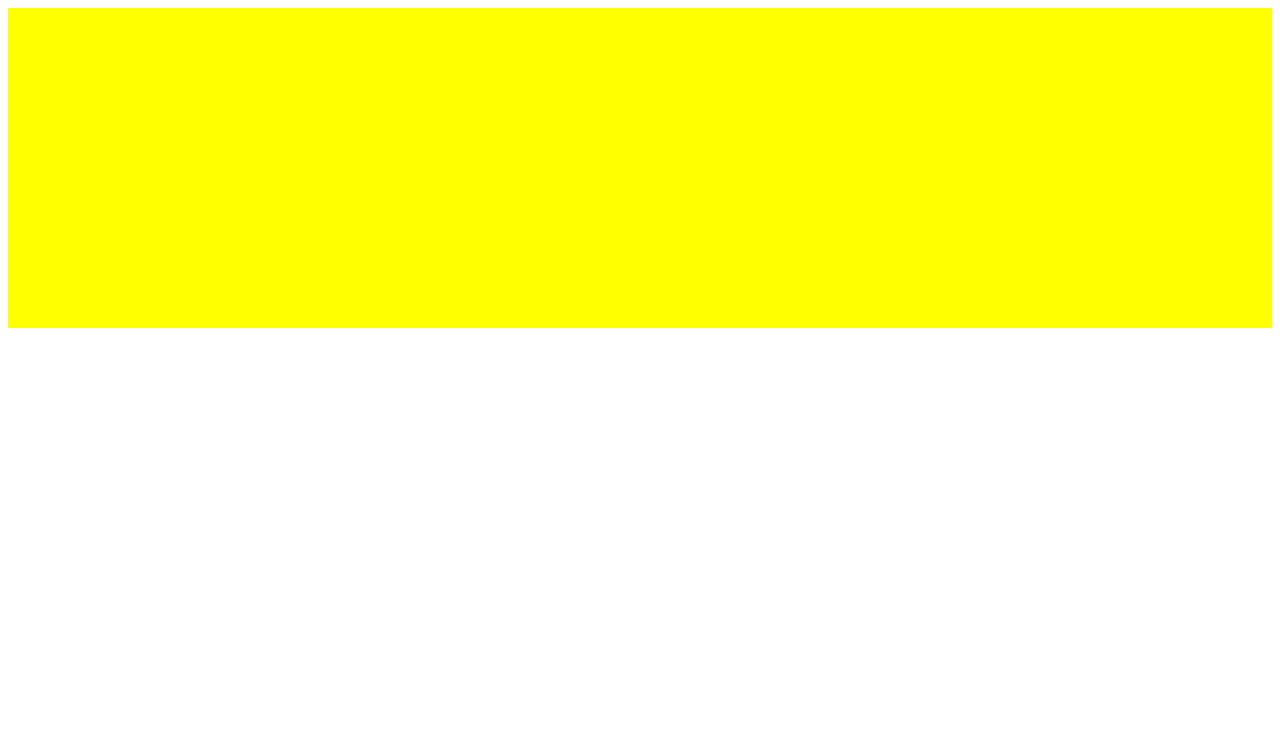
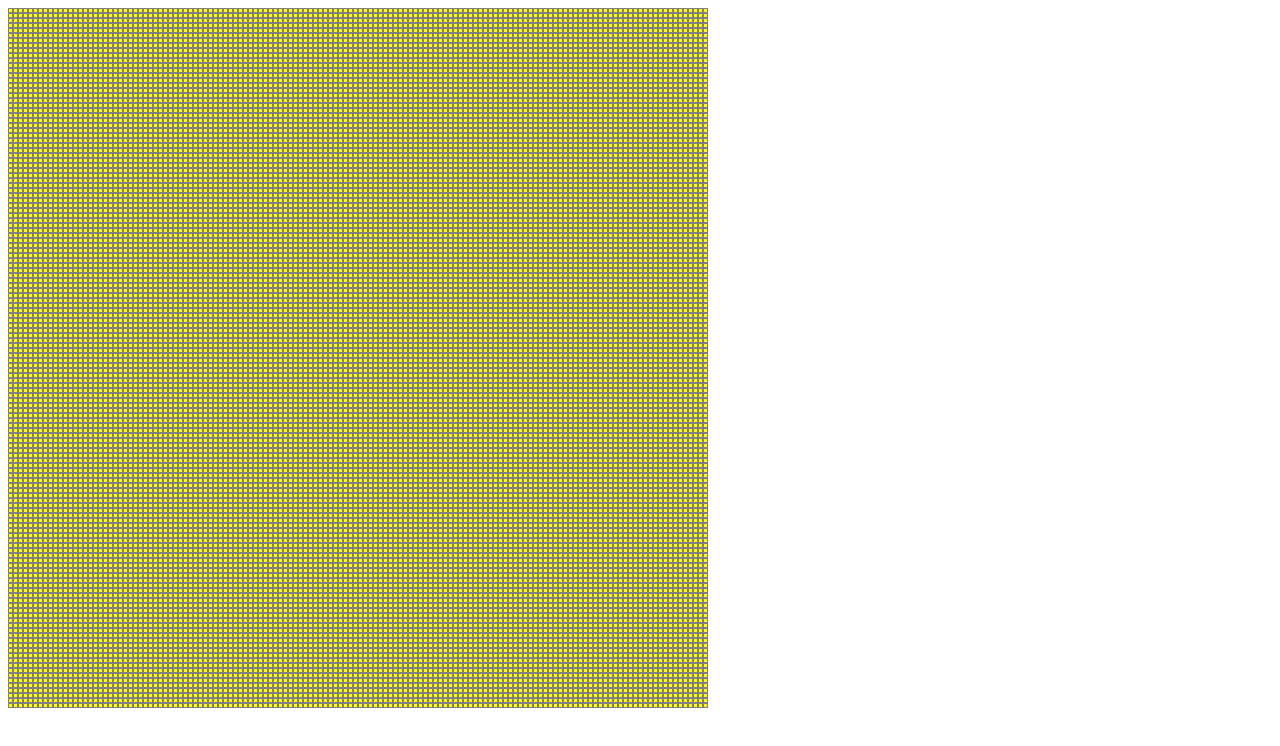
Before and after one commit to rohitkay/etch-a-sketch, a plain HTML site: page index.html in a window 1280 px wide. Drawn offline with Linux system fonts and the light colour scheme.

Commit message:
Complete createGrid functionality

```diff
--- a/index.html
+++ b/index.html
@@ -4,11 +4,13 @@
     <meta charset="UTF-8">
     <meta name="viewport" content="width=device-width, initial-scale=1.0">
     <title>Document</title>
+    <link rel="stylesheet" href="./style.css">
 </head>
 <body>
     <script src="./script.js" defer></script>
     <div class="container">
 
+
     </div>
 </body>
 </html>
--- a/script.js
+++ b/script.js
@@ -1,15 +1,23 @@
 const container1 = document.querySelector(".container");
 
 function createGrid(width){
-    for(i=1;i<=width;i++){
-        let square = document.createElement("div");
-        squareWidth = 800 / width;
-        console.log(squareWidth);
-        square.style.width = `${squareWidth}px`;
-        square.style.border = "solid 2px black";
-        square.style.cssText = "background-color:yellow; height:20px;"
-        container1.appendChild(square);
+    for(j=1;j<=width;j++){
+        for(i=1;i<=width;i++){
+            const square = document.createElement("div");
+            squareWidth = 700 / width;
+            console.log(squareWidth);
+            square.style.width = `${squareWidth}px`;
+            console.log(square.style.width)
+            square.style.border = "solid 0.01px grey";
+            square.style.backgroundColor = "yellow"
+            square.style.height = `${squareWidth}px`;
+            container1.appendChild(square);
+            square.style.padding = "0px"
+            square.style.margin = "0px"
+
+        }
+
     }
 }
 
-createGrid(16);
+createGrid(140);
--- a/style.css
+++ b/style.css
@@ -0,0 +1,13 @@
+.container{
+    display:flex;
+    flex-direction:row;
+    flex-wrap: wrap;
+    width:700px;
+    margin: 0;
+    padding: 0;
+    gap:0px;
+}
+.container div{
+    flex-shrink: 0;
+    box-sizing: border-box;
+}
```
